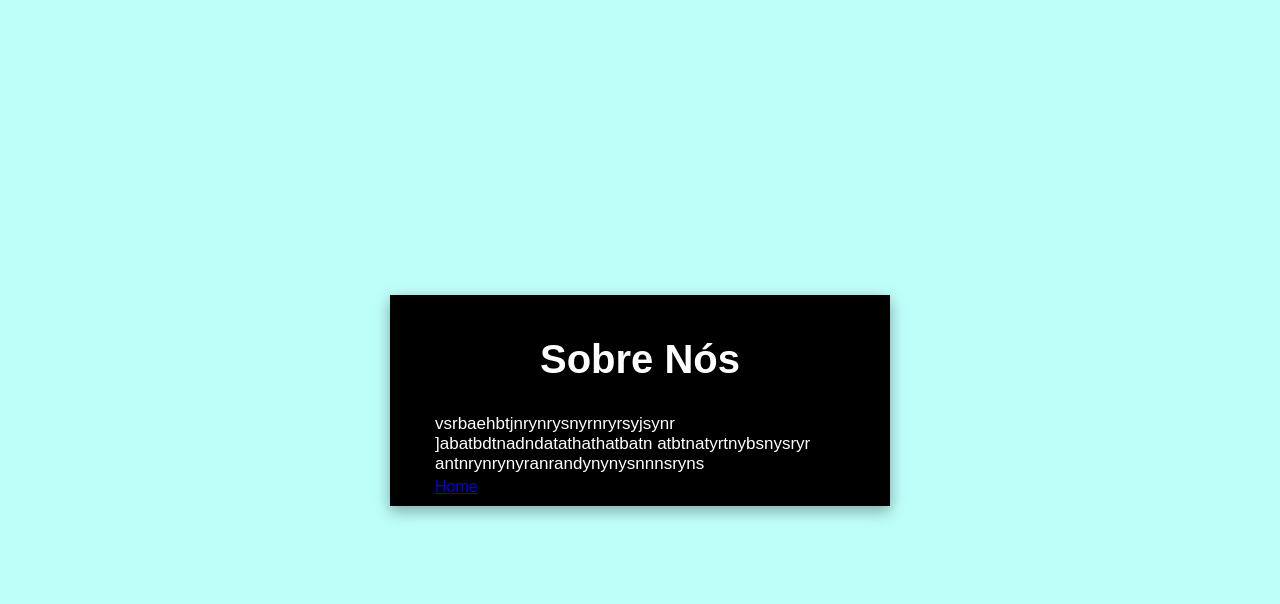
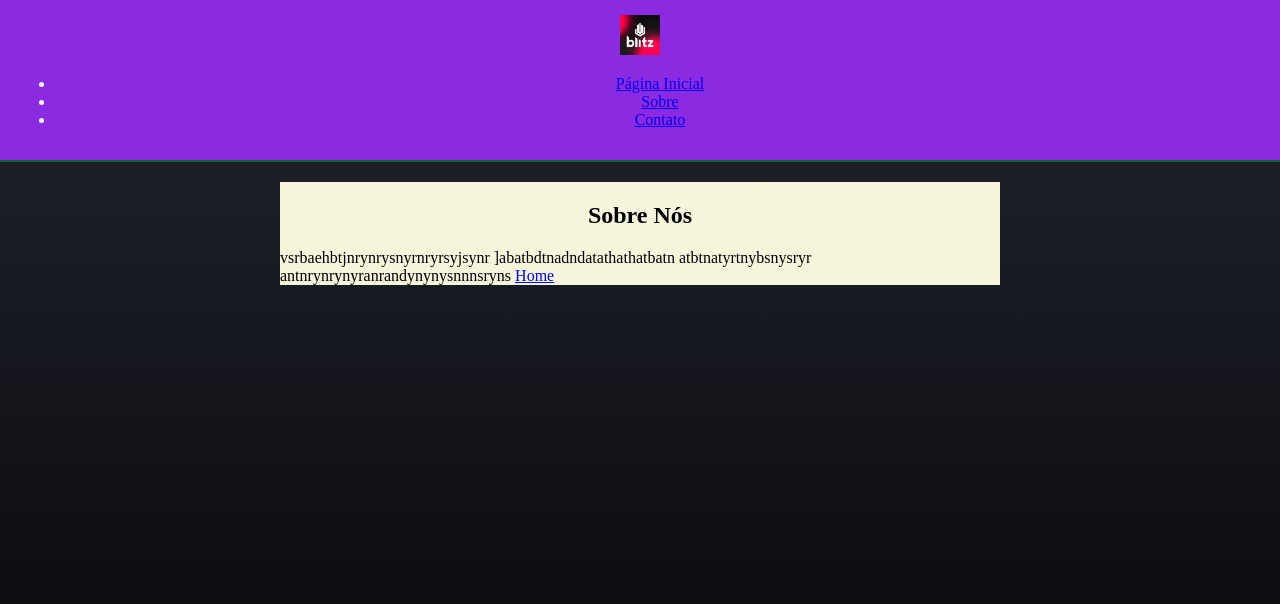
Before and after one commit to marciogomesreal/lojavirtualgames, a plain HTML site: page sobre.html in a window 1280 px wide. Drawn offline with Linux system fonts and the light colour scheme.

Commit message:
feature: Estilização do menu index.html concluído

```diff
--- a/sobre.css
+++ b/sobre.css
@@ -0,0 +1,27 @@
+body {
+    margin: 0;
+    padding: 0;
+    box-sizing: border-box;
+    background: linear-gradient(#232630, #050507);
+    min-height: 100vh;
+}
+
+ .container {
+    width: 100%;
+    max-width: 720px;
+    background-color: beige;
+    display: flex;
+    flex-direction: column;
+    justify-content: center;
+    align-items: center;
+
+    margin: 20px auto;
+}
+
+header {
+    background-color: blueviolet;
+    color: aliceblue;
+    padding: 15px;
+    text-align: center;
+    border-bottom: 2px solid #0f642f;
+}
--- a/sobre.html
+++ b/sobre.html
@@ -4,11 +4,22 @@
     <meta charset="UTF-8">
     <meta http-equiv="X-UA-Compatible" content="IE=edge">
     <meta name="viewport" content="width=device-width, initial-scale=1.0">
-    <link rel="stylesheet" href="./contato.css">
+    <link rel="stylesheet" href="./sobre.css">
     <title>Sobre</title>
 </head>
 <body>
-    <section>
+    <header>
+        <img class="logo-imagem" src="./imagens/logo.jpg" height="40px" width="40px">
+        <ul>
+            <li><a href="index.html" class="home">Página Inicial</a></li>
+            <li><a href="sobre.html" class="sobre">Sobre</a></li>
+            <li> <a href="contato.html" class="contato">Contato</a></li>
+        </ul>
+
+
+
+        </header>
+    <div class="container">
         <h2>Sobre Nós</h2>
         <form action="" method="post">
             <label>vsrbaehbtjnrynrysnyrnryrsyjsynr
@@ -16,8 +27,9 @@
                 atbtnatyrtnybsnysryr
                 antnrynrynyranrandynynysnnnsryns
             </label>
+
                 <a class="botao" href="index.html">Home</a>
         </form>
-    </section>
+    </div>
 </body>
 </html>
--- a/style.css
+++ b/style.css
@@ -3,6 +3,7 @@
     margin: 0;
     box-sizing: border-box;
     font-family: Helvetica;
+
 }
 
 /* Cabeçalho */
@@ -11,7 +12,30 @@ header {
     color: aliceblue;
     padding: 15px;
     text-align: center;
-    border-bottom: 2px solid #0f642f;
+    border-bottom: 2px solid rgb(58, 13, 100);
+    display: flex;
+    justify-content: space-between;
+    align-items: center;
+}
+
+
+header ul {
+    list-style: none;
+    display: flex;
+    flex-direction: row;
+    justify-content: center;
+}
+header li {
+   margin: 0 10px;
+}
+header li a {
+    text-decoration: none;
+    font-size: 18px;
+    font-weight: 700;
+}
+header li a:hover {
+    color: #f1f1f1;
+    transition: color 0.4s;
 }
 
 /* Grade */
@@ -19,6 +43,9 @@ header {
     background-color: #eee;
     min-height: 60vh;
     padding: 50px;
+}
+.container h1 {
+    text-align: center;
 }
 
 .products-container {
@@ -70,7 +97,7 @@ header {
 footer {
     background-color: blueviolet;
     color: #fff;
-    border-top: 3px solid green;
+    border-top: 3px solid rgb(58, 13, 100);
     text-align: center;
     padding: 80px;
 }
```
Also changed, not shown: index.html (+5 -3 lines).
